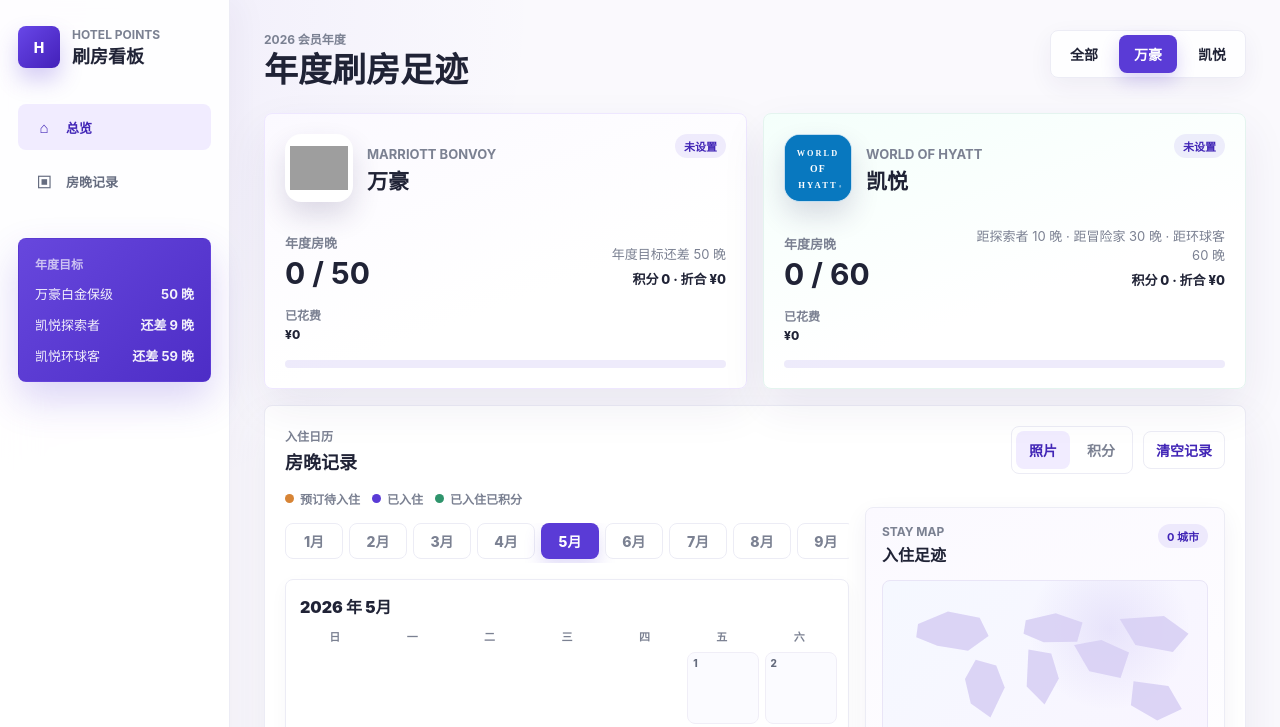
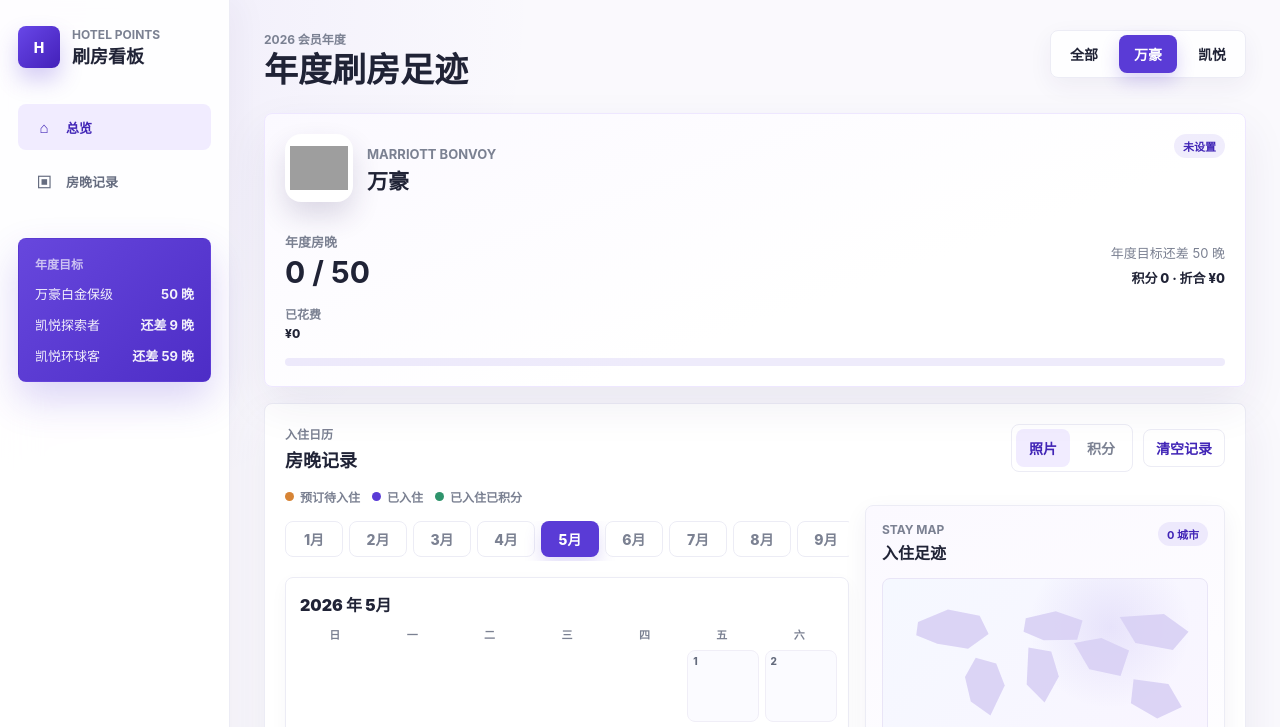
Before and after one commit to llyjswa-coder/hotel-level-up-dashboard, a plain HTML site: page index.html in a window 1280 px wide. Both pictures are taken after a click on the button "万豪". Shown: the top 727 px of the page. Drawn offline with Linux system fonts and the light colour scheme; grey boxes are pictures that could not be loaded.

Commit message:
Filter dashboard cards by program

```diff
--- a/app.js
+++ b/app.js
@@ -304,9 +304,20 @@
 }
 
 function renderAll() {
+  renderProgramVisibility();
   renderMetrics();
   renderStays();
   renderMap();
+}
+
+function renderProgramVisibility() {
+  const overview = document.querySelector("#overview");
+  overview.classList.toggle("filtered", state.filter !== "all");
+
+  document.querySelectorAll("[data-program-card]").forEach((card) => {
+    const shouldShow = state.filter === "all" || card.dataset.programCard === state.filter;
+    card.classList.toggle("is-hidden", !shouldShow);
+  });
 }
 
 document.querySelectorAll(".filter-button").forEach((button) => {
--- a/index.html
+++ b/index.html
@@ -57,7 +57,7 @@
         </header>
 
         <section id="overview" class="overview-grid" aria-label="核心指标">
-          <article class="metric-card program-card accent-marriott">
+          <article class="metric-card program-card accent-marriott" data-program-card="marriott">
             <div class="program-top">
               <div class="program-title">
                 <span class="brand-logo-frame marriott-logo-frame">
@@ -91,7 +91,7 @@
             <div class="progress-track"><span id="marriottProgress"></span></div>
           </article>
 
-          <article class="metric-card program-card accent-hyatt">
+          <article class="metric-card program-card accent-hyatt" data-program-card="hyatt">
             <div class="program-top">
               <div class="program-title">
                 <span class="brand-logo-frame hyatt-logo-frame">
@@ -112,7 +112,7 @@
             <div class="program-body">
               <div>
                 <p class="metric-label">年度房晚</p>
-            <strong id="hyattNights">0 / 60</strong>
+                <strong id="hyattNights">0 / 60</strong>
               </div>
               <div class="mini-copy">
                 <p id="hyattCopy">距离目标还差 0 晚</p>
--- a/styles.css
+++ b/styles.css
@@ -239,6 +239,14 @@
 
 .stays-section {
   grid-template-columns: 1fr;
+}
+
+.overview-grid.filtered {
+  grid-template-columns: minmax(0, 1fr);
+}
+
+.is-hidden {
+  display: none !important;
 }
 
 .metric-card,
```
